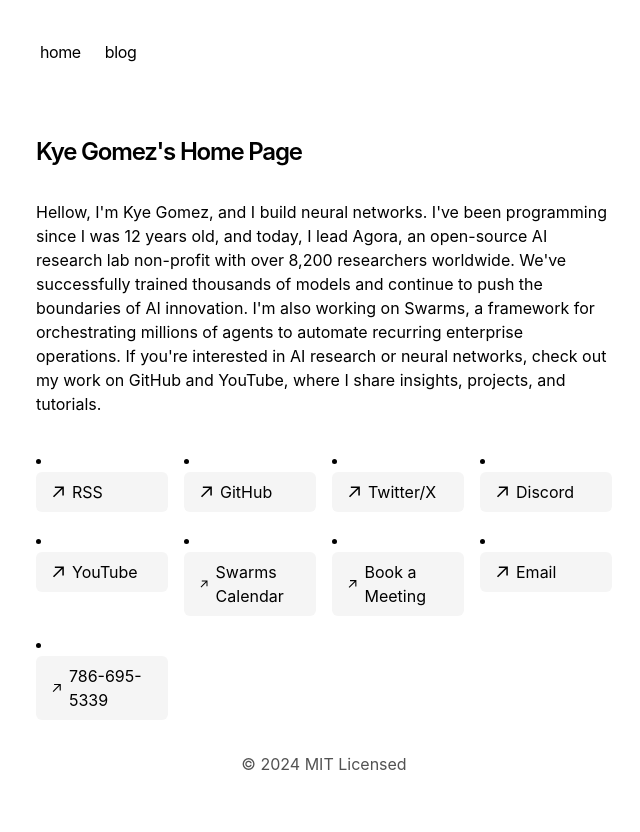
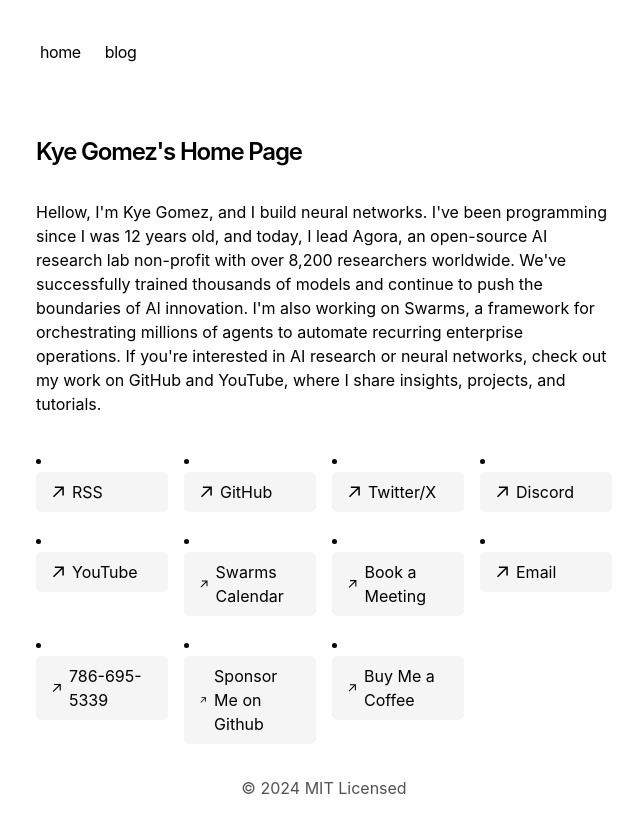
Before and after one commit to kyegomez/kyegomez-com, a Next.js app: page / in a window 1280 px wide. Shown: the top 832 px of the page, without its empty margins (316-956 px from the left). Built offline with nearby package versions, Linux system fonts and the light colour scheme.

Commit message:
[CLEANUP]

```diff
--- a/app/components/footer.tsx
+++ b/app/components/footer.tsx
@@ -42,6 +42,9 @@
         <LinkButton href="https://cal.com/swarms" text="Book a Meeting" />
         <LinkButton href="mailto:kye@kyegomez.com" text="Email" />
         <LinkButton href="tel:+17866955339" text="786-695-5339" />
+        <LinkButton href="https://github.com/sponsors/kyegomez" text="Sponsor Me on Github" />
+        <LinkButton href="https://buymeacoffee.com/kyegomez" text="Buy Me a Coffee" />
+        {/* <LinkButton href="https://buymeacoffee.com/kyegomez" text="Buy Me a Coffee" /> */}
       </div>
       <p className="mt-8 text-center text-neutral-600 dark:text-neutral-300">
         © {new Date().getFullYear()} MIT Licensed
```
